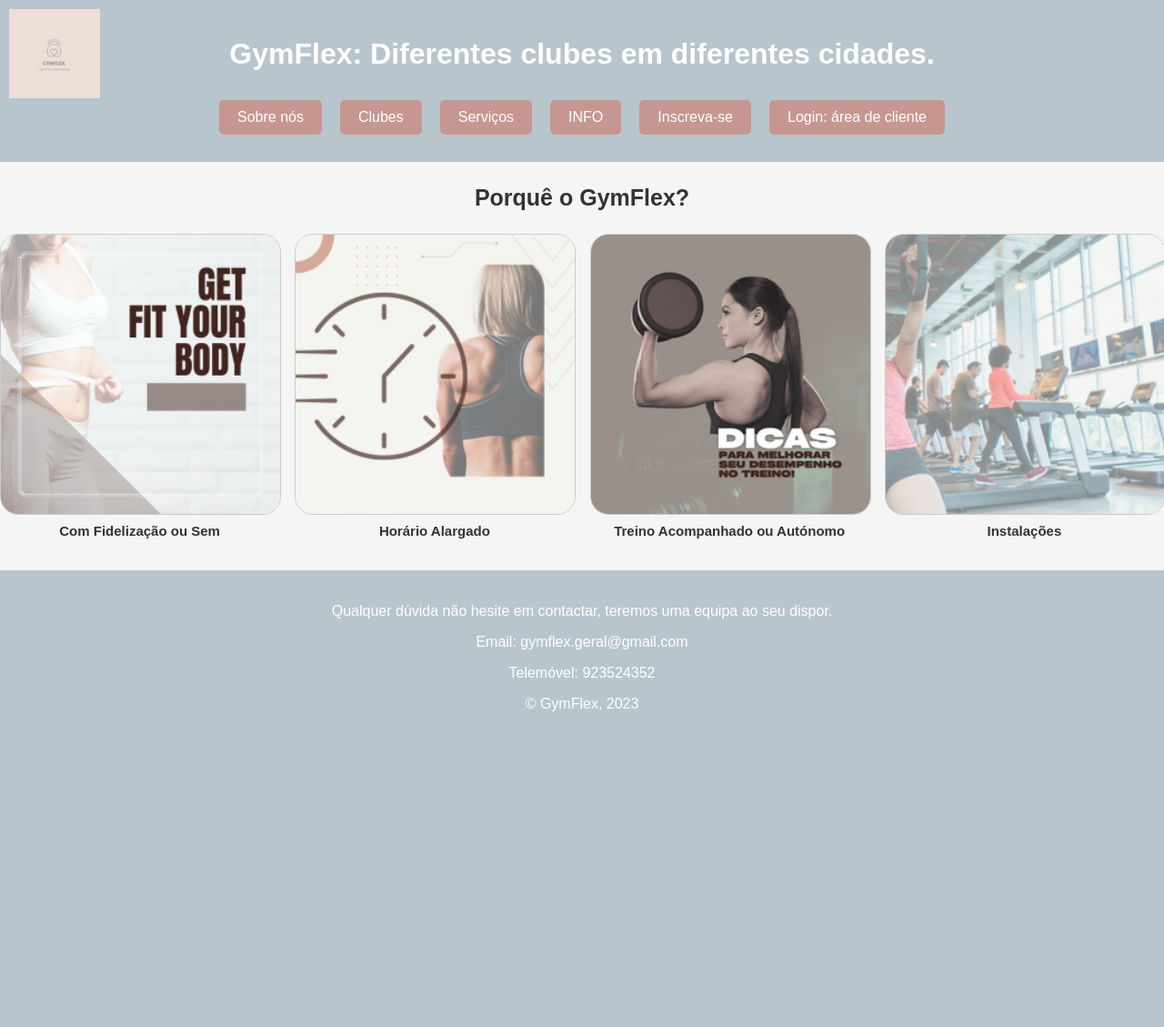
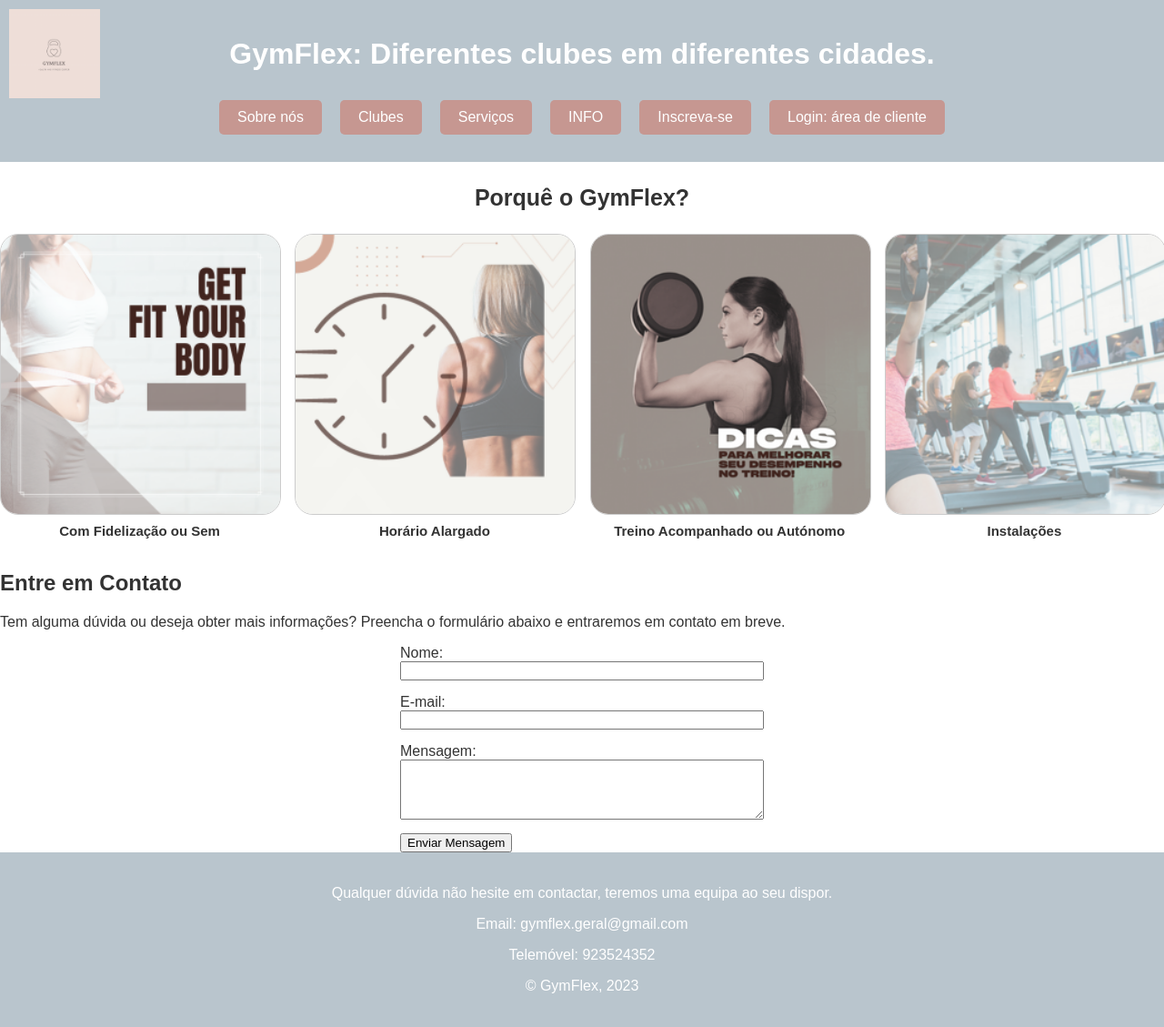
Before and after one commit to marmonteiro/Projeto_ESIN_GymFlex, a PHP site: page /paginicial.html in a window 1280 px wide. Shown: the whole page at 91% size. Before the commit the page ends 782 px from the top, so only its background shows below. Run offline with PHP 8.4, Linux system fonts and the light colour scheme.

Commit message:
paginicial

```diff
--- a/clubesv4.2.css
+++ b/clubesv4.2.css
@@ -1,6 +1,6 @@
 body {
     font-family: 'Arial', sans-serif;
-    background-color: #f5f5f5;
+    background-color: rgb(40, 70, 161)), 245, 245);
     color: #333;
     margin: 0;
     padding: 0;
--- a/paginicial.html
+++ b/paginicial.html
@@ -55,6 +55,28 @@
         </div>
     </div>
 
+    <section id="contato">
+        <h2>Entre em Contato</h2>
+        <p>Tem alguma dúvida ou deseja obter mais informações? Preencha o formulário abaixo e entraremos em contato em breve.</p>
+        <form action="#" method="post" style="max-width: 400px; margin: 0 auto;">
+            <div style="display: flex; flex-direction: column; margin-bottom: 15px;">
+                <label for="nome">Nome:</label>
+                <input type="text" id="nome" name="nome" required>
+            </div>
+
+            <div style="display: flex; flex-direction: column; margin-bottom: 15px;">
+                <label for="email">E-mail:</label>
+                <input type="email" id="email" name="email" required>
+            </div>
+
+            <div style="display: flex; flex-direction: column; margin-bottom: 15px;">
+                <label for="mensagem">Mensagem:</label>
+                <textarea id="mensagem" name="mensagem" rows="4" required></textarea>
+            </div>
+
+            <button type="submit">Enviar Mensagem</button>
+        </form>
+    </section>
 
 
 
```
Also changed, not shown: 1 other file.
